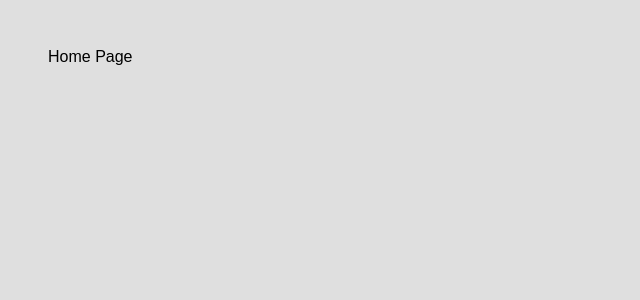
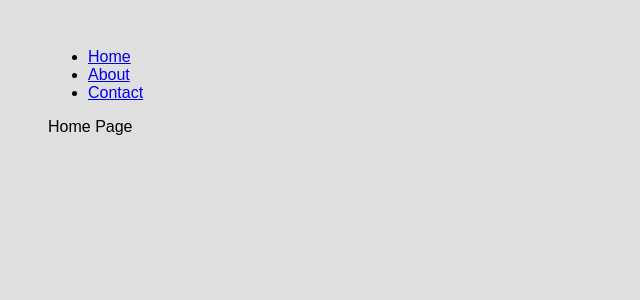
Before and after one commit to niveditakaur/Triweb-Learning, a React (Create React App) app in the folder React/my-app/: page / in a window 1280 px wide. Shown: the top 300 px of the page, without its empty margins (0-640 px from the left). Built offline with nearby package versions, Linux system fonts and the light colour scheme; the HTML template or start-up script is replaced by a standard one.

Commit message:
Imported MainMenu

```diff
--- a/React/my-app/src/App.js
+++ b/React/my-app/src/App.js
@@ -2,10 +2,12 @@ import Home from "./pages/Home";
 import About from "./pages/About";
 import Contact from "./pages/Contact";
 import { Routes, Route } from "react-router-dom";
+import MainMenu from "./components/layouts/MainMenu";
 
 function App() {
   return (
     <div>
+      <MainMenu/>
       <Routes>
         <Route path="/" element={<Home />}></Route>
         <Route path="/about" element={<About />}></Route>
```
